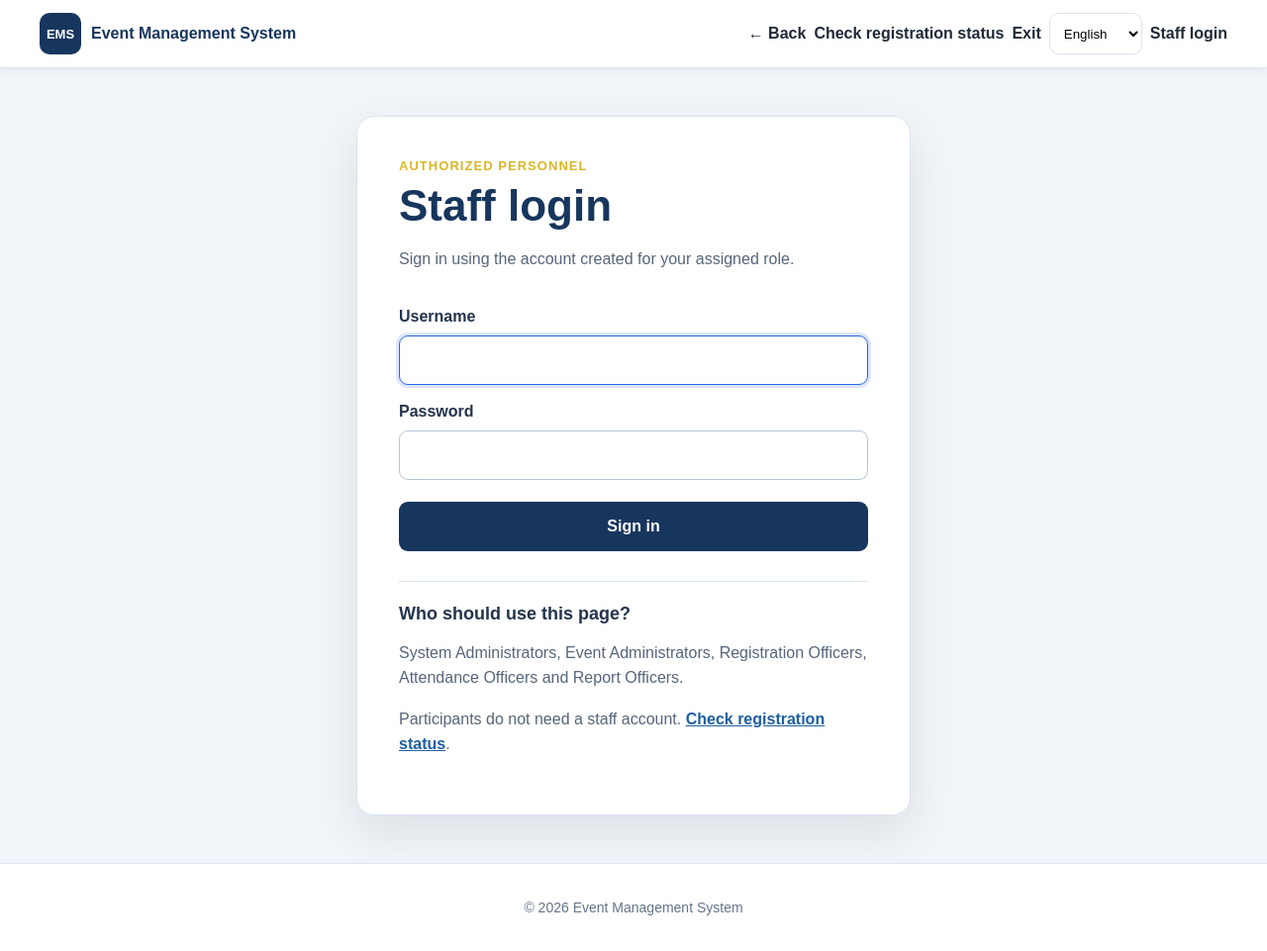
After one commit to Mbitila-creator/event-management-system, a Django app: page /en/staff/login/ in a window 1280 px wide. The commit adds this page. Shown: the whole page at 99% size. Run offline with Django 4.2, Linux system fonts and the light colour scheme.

Commit message:
Add role-based staff login interface

```diff
--- /dev/null
+++ b/accounts/urls.py
@@ -0,0 +1,21 @@
+from django.contrib.auth.views import LoginView
+from django.urls import path, reverse_lazy
+
+from . import views
+
+
+app_name = "accounts"
+
+urlpatterns = [
+    path(
+        "staff/login/",
+        LoginView.as_view(
+            template_name="accounts/staff_login.html",
+            redirect_authenticated_user=True,
+            next_page=reverse_lazy("accounts:role_home"),
+        ),
+        name="staff_login",
+    ),
+    path("staff/", views.role_home, name="role_home"),
+    path("staff/logout/", views.staff_logout, name="staff_logout"),
+]
--- a/checkin/tests.py
+++ b/checkin/tests.py
@@ -76,7 +76,7 @@ class ParticipantCheckInTests(TestCase):
         response = self.client.get(self.url)
 
         self.assertEqual(response.status_code, 302)
-        self.assertIn("/admin/login/", response["Location"])
+        self.assertIn("/staff/login/", response["Location"])
 
     def test_attendance_officer_can_check_in_approved_participant(self):
         self.client.force_login(self.officer)
@@ -177,7 +177,7 @@ class ParticipantCheckInTests(TestCase):
         )
 
         self.assertEqual(response.status_code, 302)
-        self.assertIn("/admin/login/", response["Location"])
+        self.assertIn("/staff/login/", response["Location"])
 
     def test_certificate_report_csv_is_downloadable_and_safe(self):
         self.submission.badge_name = "=Unsafe Name"
--- a/checkin/views.py
+++ b/checkin/views.py
@@ -43,7 +43,7 @@ def can_check_in(user):
 
 check_in_required = user_passes_test(
     can_check_in,
-    login_url="admin:login",
+    login_url="accounts:staff_login",
 )
 
 
@@ -66,7 +66,7 @@ def can_view_reports(user):
 
 report_required = user_passes_test(
     can_view_reports,
-    login_url="admin:login",
+    login_url="accounts:staff_login",
 )
 
 
--- a/config/urls.py
+++ b/config/urls.py
@@ -19,6 +19,7 @@ urlpatterns = [
 
 urlpatterns += i18n_patterns(
     path("admin/", admin.site.urls),
+    path("", include("accounts.urls")),
     path("", include("events.urls")),
     path("", include("forms_builder.urls")),
     path("", include("checkin.urls")),
--- a/forms_builder/tests.py
+++ b/forms_builder/tests.py
@@ -666,7 +666,7 @@ class PublicEvaluationTests(TestCase):
         response = self.client.get("/en/reports/evaluations/")
 
         self.assertEqual(response.status_code, 302)
-        self.assertIn("/admin/login/", response["Location"])
+        self.assertIn("/staff/login/", response["Location"])
 
 
 class BoothManagementTests(TestCase):
--- a/forms_builder/views.py
+++ b/forms_builder/views.py
@@ -93,7 +93,7 @@ def can_view_evaluation_reports(user):
 
 evaluation_report_required = user_passes_test(
     can_view_evaluation_reports,
-    login_url="admin:login",
+    login_url="accounts:staff_login",
 )
 
 
--- /dev/null
+++ b/static/css/accounts-public.css
@@ -0,0 +1,28 @@
+.staff-login-page {
+    min-height: calc(100vh - 150px);
+    padding: 48px 12px;
+    background: #f1f5f9;
+}
+
+.staff-login-card {
+    width: min(100%, 560px);
+    margin: 0 auto;
+    padding: clamp(24px, 5vw, 42px);
+    border: 1px solid #dbe3ee;
+    border-radius: 18px;
+    background: #fff;
+    box-shadow: 0 18px 45px rgba(15, 23, 42, .09);
+}
+
+.staff-login-heading h1 { margin: 8px 0; color: #17365d; font-size: clamp(30px, 6vw, 44px); }
+.staff-login-heading p, .role-guidance p { color: #56657a; line-height: 1.6; }
+.staff-login-form { display: grid; gap: 10px; margin-top: 28px; }
+.staff-login-form label { margin-top: 8px; color: #24344d; font-weight: 750; }
+.staff-login-form input { min-height: 50px; padding: 11px 14px; border: 1px solid #b8c4d4; border-radius: 9px; font: inherit; }
+.staff-login-form input:focus { outline: 3px solid rgba(37, 99, 235, .16); border-color: #2563eb; }
+.staff-login-form button { min-height: 50px; margin-top: 12px; border: 0; border-radius: 9px; background: #17365d; color: #fff; font: inherit; font-weight: 800; cursor: pointer; }
+.staff-login-form button:hover { background: #244f83; }
+.login-alert { margin-top: 20px; padding: 13px 15px; border: 1px solid #fecaca; border-radius: 9px; background: #fef2f2; color: #991b1b; }
+.role-guidance { margin-top: 30px; padding-top: 22px; border-top: 1px solid #dbe3ee; }
+.role-guidance h2 { margin: 0 0 8px; color: #24344d; font-size: 18px; }
+.role-guidance a { color: #1d5f9f; font-weight: 750; }
--- a/static/css/events-public.css
+++ b/static/css/events-public.css
@@ -101,6 +101,10 @@ img {
     gap: 8px;
 }
 
+.header-logout-form {
+    margin: 0;
+}
+
 .language-switcher select {
     min-height: 42px;
     max-width: 130px;
@@ -123,7 +127,8 @@ img {
 }
 
 .public-back-button,
-.public-exit-button {
+.public-exit-button,
+.role-access-link {
     display: inline-flex;
     align-items: center;
 }
--- /dev/null
+++ b/templates/accounts/staff_login.html
@@ -0,0 +1,44 @@
+{% extends "events/base_public.html" %}
+{% load static i18n %}
+
+{% block title %}{% translate "Staff login" %}{% endblock %}
+
+{% block extra_css %}
+    <link rel="stylesheet" href="{% static 'css/accounts-public.css' %}">
+{% endblock %}
+
+{% block content %}
+<section class="staff-login-page">
+    <div class="staff-login-card">
+        <div class="staff-login-heading">
+            <span class="section-kicker">{% translate "Authorized personnel" %}</span>
+            <h1>{% translate "Staff login" %}</h1>
+            <p>{% translate "Sign in using the account created for your assigned role." %}</p>
+        </div>
+
+        {% if form.errors %}
+            <div class="login-alert" role="alert">
+                {% translate "The username or password is incorrect. Please try again." %}
+            </div>
+        {% endif %}
+
+        <form method="post" class="staff-login-form">
+            {% csrf_token %}
+            <input type="hidden" name="next" value="{{ next }}">
+            <label for="id_username">{% translate "Username" %}</label>
+            <input id="id_username" name="username" type="text" autocomplete="username" required autofocus>
+
+            <label for="id_password">{% translate "Password" %}</label>
+            <input id="id_password" name="password" type="password" autocomplete="current-password" required>
+
+            <button type="submit">{% translate "Sign in" %}</button>
+        </form>
+
+        <div class="role-guidance">
+            <h2>{% translate "Who should use this page?" %}</h2>
+            <p>{% translate "System Administrators, Event Administrators, Registration Officers, Attendance Officers and Report Officers." %}</p>
+            <p>{% translate "Participants do not need a staff account." %} <a href="{% url 'forms_builder:registration_status' %}">{% translate "Check registration status" %}</a>.</p>
+        </div>
+    </div>
+</section>
+{% endblock %}
--- a/templates/events/base_public.html
+++ b/templates/events/base_public.html
@@ -115,10 +115,18 @@
 
                 {% if request.user.is_authenticated %}
                     <a
-                        href="{% url 'admin:index' %}"
-                        class="header-link"
+                        href="{% url 'accounts:role_home' %}"
+                        class="header-link role-access-link"
                     >
-                        {% translate "Administration" %}
+                        {% translate "My workspace" %}
+                    </a>
+                    <form method="post" action="{% url 'accounts:staff_logout' %}" class="header-logout-form">
+                        {% csrf_token %}
+                        <button type="submit" class="header-link role-access-link">{% translate "Sign out" %}</button>
+                    </form>
+                {% else %}
+                    <a href="{% url 'accounts:staff_login' %}" class="header-link role-access-link">
+                        {% translate "Staff login" %}
                     </a>
                 {% endif %}
             </div>
```
Also changed, not shown: accounts/tests.py (+72 -0 lines), accounts/views.py (+27 -2 lines), locale/sw/LC_MESSAGES/django.po.
